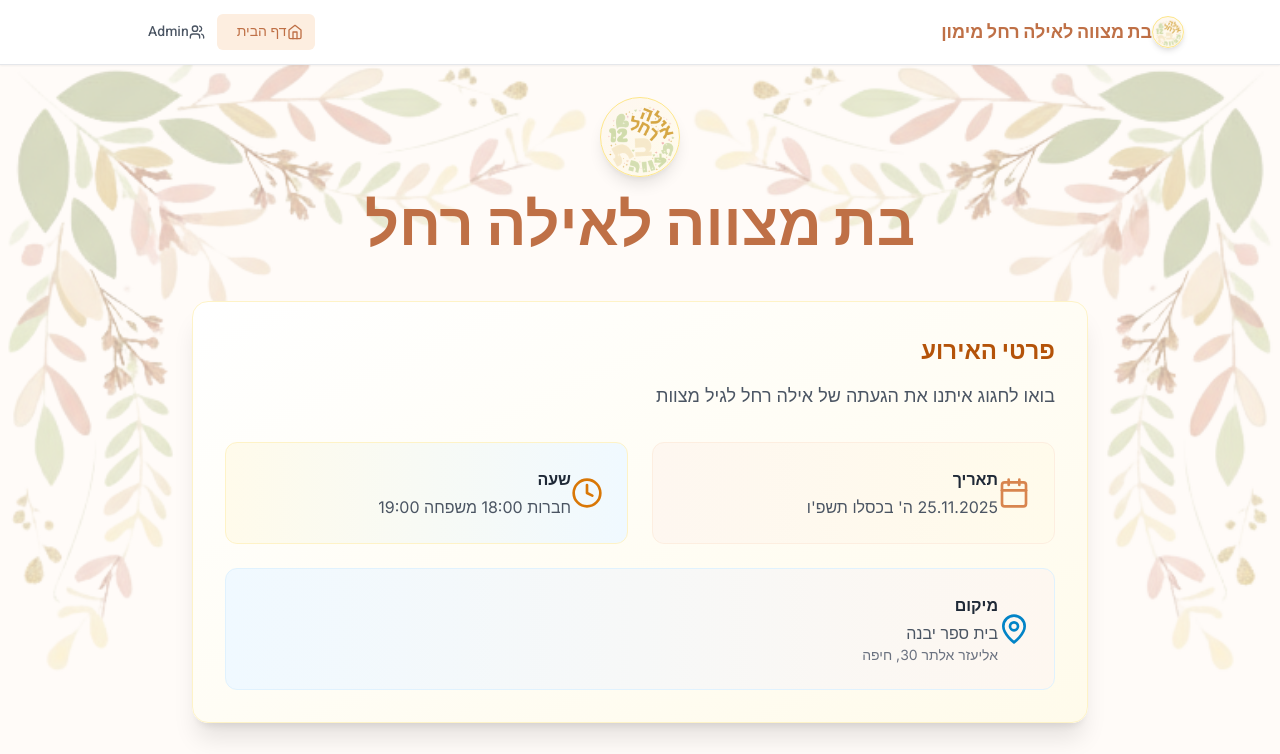
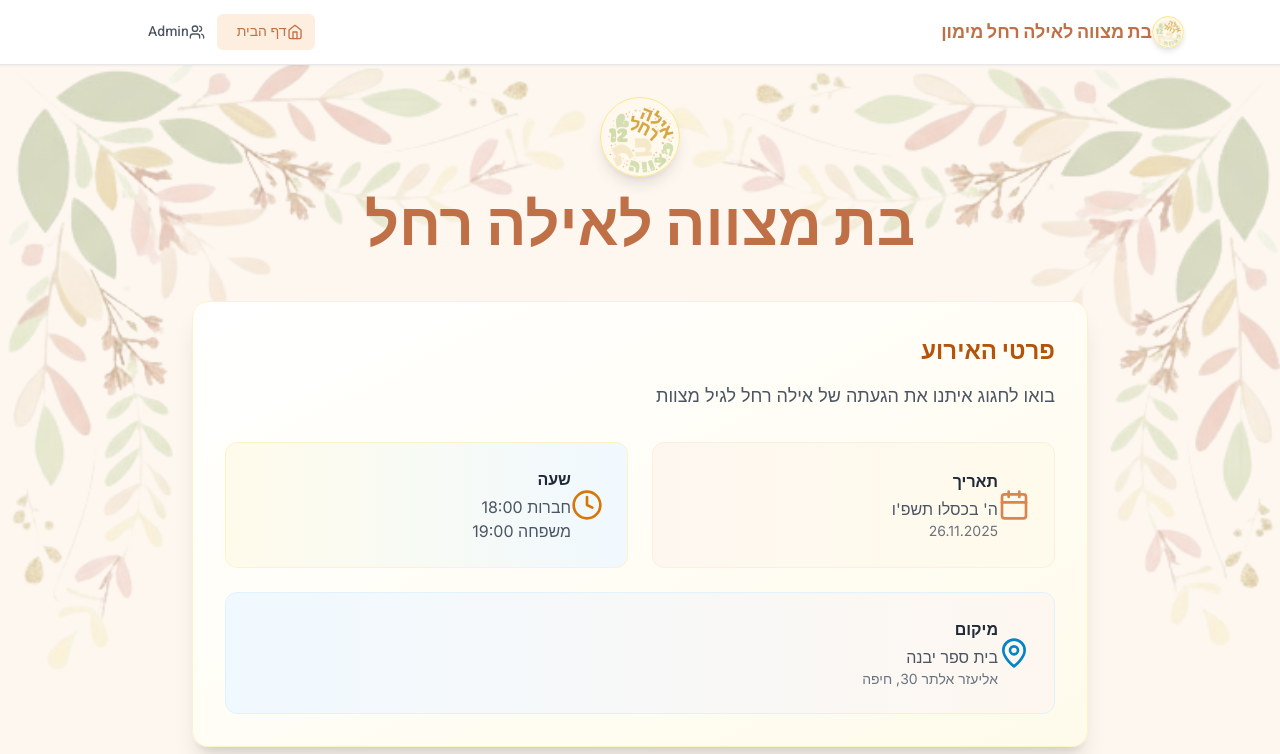
Before and after one commit to feldy2/Ayala-Bat-Mitzvah-RSVP, a Next.js app: page / in a window 1280 px wide. Shown: the top 754 px of the page. Built offline with nearby package versions, Linux system fonts and the light colour scheme.

Commit message:
Update EventInfoCard and event details to include additional date and time fields for improved event clarity

```diff
--- a/components/EventInfoCard.tsx
+++ b/components/EventInfoCard.tsx
@@ -20,6 +20,7 @@ const EventInfoCard: React.FC<EventInfoCardProps> = ({ event }) => {
           <div>
             <p className="font-semibold text-gray-800 mb-1">תאריך</p>
             <p className="text-gray-600">{event.date}</p>
+            <p className="text-sm text-gray-500">{event.date2}</p>
           </div>
         </div>
 
@@ -28,6 +29,7 @@ const EventInfoCard: React.FC<EventInfoCardProps> = ({ event }) => {
           <div>
             <p className="font-semibold text-gray-800 mb-1">שעה</p>
             <p className="text-gray-600">{event.time}</p>
+            <p className="text-gray-600">{event.time2}</p>
           </div>
         </div>
 
--- a/pages/index.tsx
+++ b/pages/index.tsx
@@ -9,8 +9,10 @@ import { RSVPFormData, EventDetails } from '@/types';
 
 const eventDetails: EventDetails = {
   name: "בת מצווה לאילה רחל מימון",
-  date: "25.11.2025\nה' בכסלו תשפ'ו",
-  time: "חברות 18:00\n\nמשפחה 19:00",
+  date: "ה' בכסלו תשפ'ו",
+  date2: "26.11.2025",
+  time: "חברות 18:00",
+  time2: "משפחה 19:00",
   location: "בית ספר יבנה",
   address: " אליעזר אלתר 30, חיפה",
   description: "בואו לחגוג איתנו את הגעתה של אילה רחל לגיל מצוות"
--- a/pages/sorry.tsx
+++ b/pages/sorry.tsx
@@ -24,7 +24,7 @@ const SorryPage: React.FC = () => {
               </p>
             )}
             <p className="text-lg text-gray-700 leading-relaxed mb-8">
-              מצטערים שלא תוכלו להיות איתנו בחגיגה, נשמח לראותכם בשמחות אחרות!
+            מצטערים שלא תוכלו להצטרף אלינו לחגיגה, נשמח לחגוג יחד באירועים הבאים!
             </p>
             <p className="text-primary-600 text-lg font-medium">
               ניפגש בשמחות 🤍
--- a/types/index.ts
+++ b/types/index.ts
@@ -11,7 +11,9 @@ export interface RSVPFormData {
 export interface EventDetails {
   name: string;
   date: string;
+  date2: string;
   time: string;
+  time2: string;
   location: string;
   address: string;
   description: string;
```
Also changed, not shown: public/leaves-left-up.png, public/leaves-right-up.png.
